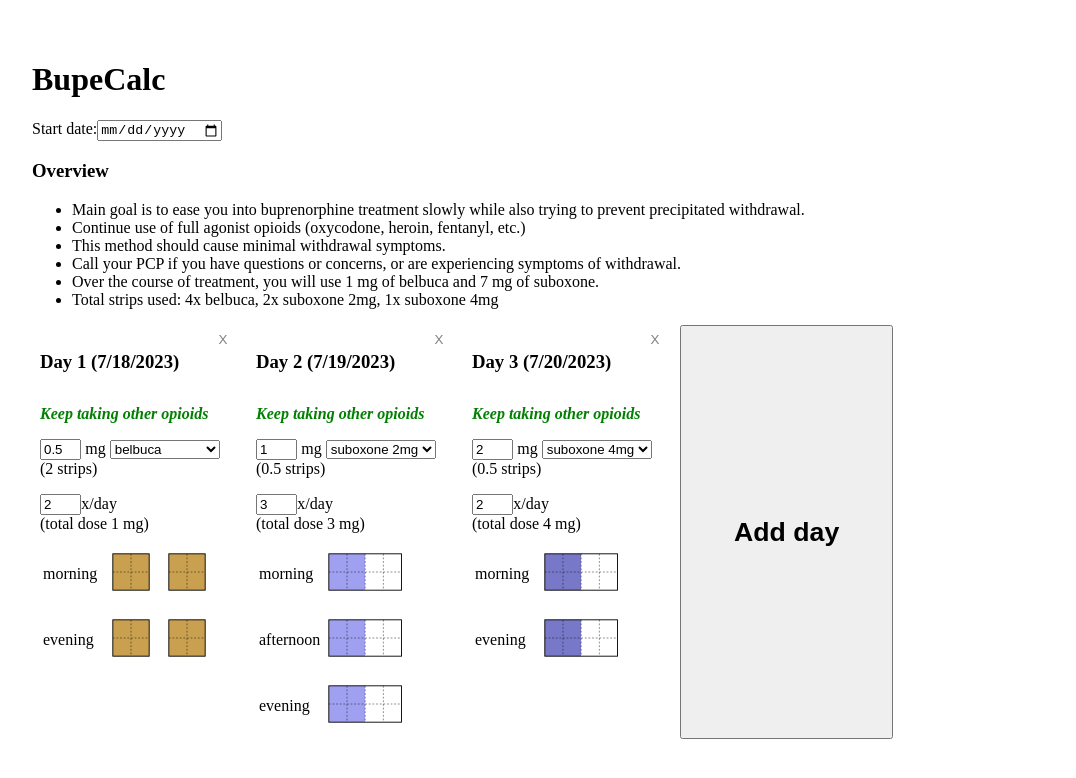
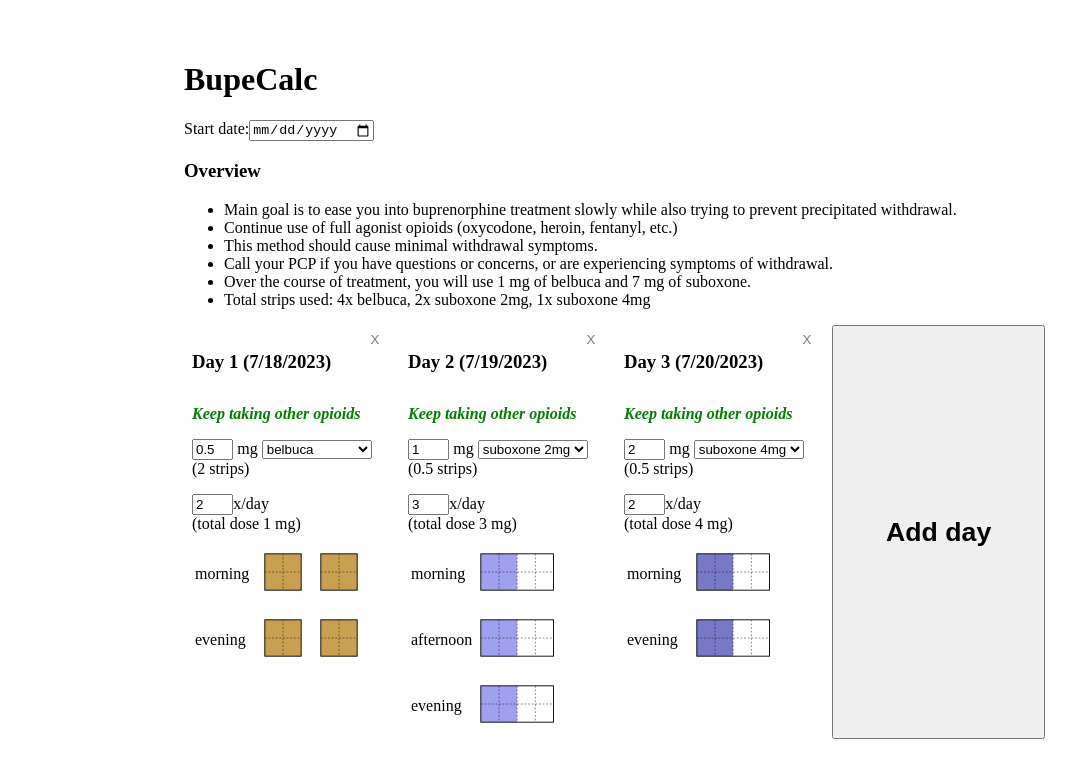
Before and after one commit to todrobbins/bupecalc, a SvelteKit app: page / in a window 1280 px wide. Shown: the top 778 px of the page, without its empty margins (8-1084 px from the left). Built offline with nearby package versions, Linux system fonts and the light colour scheme.

Commit message:
Update width to match paper

```diff
--- a/src/routes/+page.svelte
+++ b/src/routes/+page.svelte
@@ -120,7 +120,7 @@
 	}
 
 	div.content {
-		width: 100%;
+		max-width: 60em;
 		margin: auto;
 		padding: 2em;
 		height: 100%;
```
